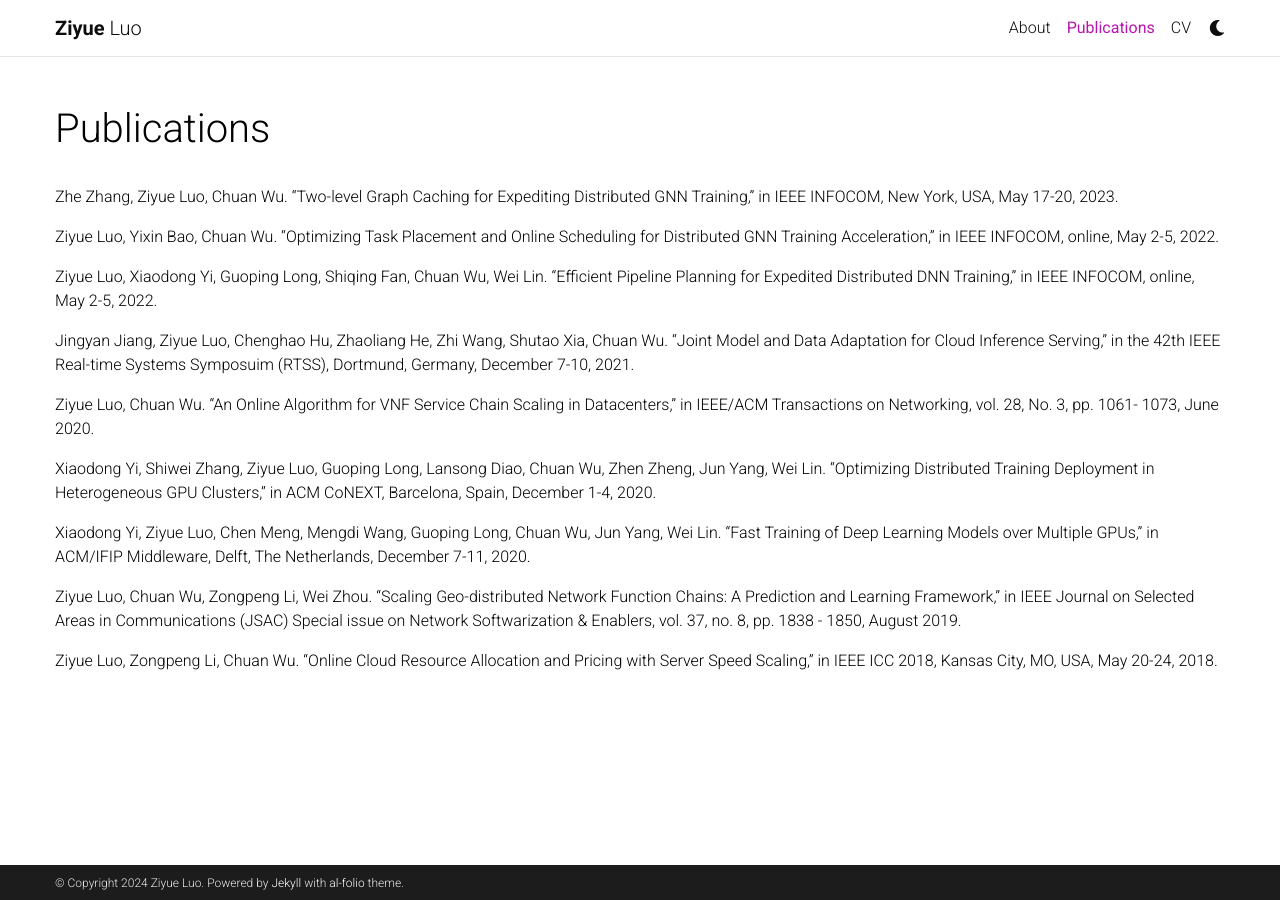
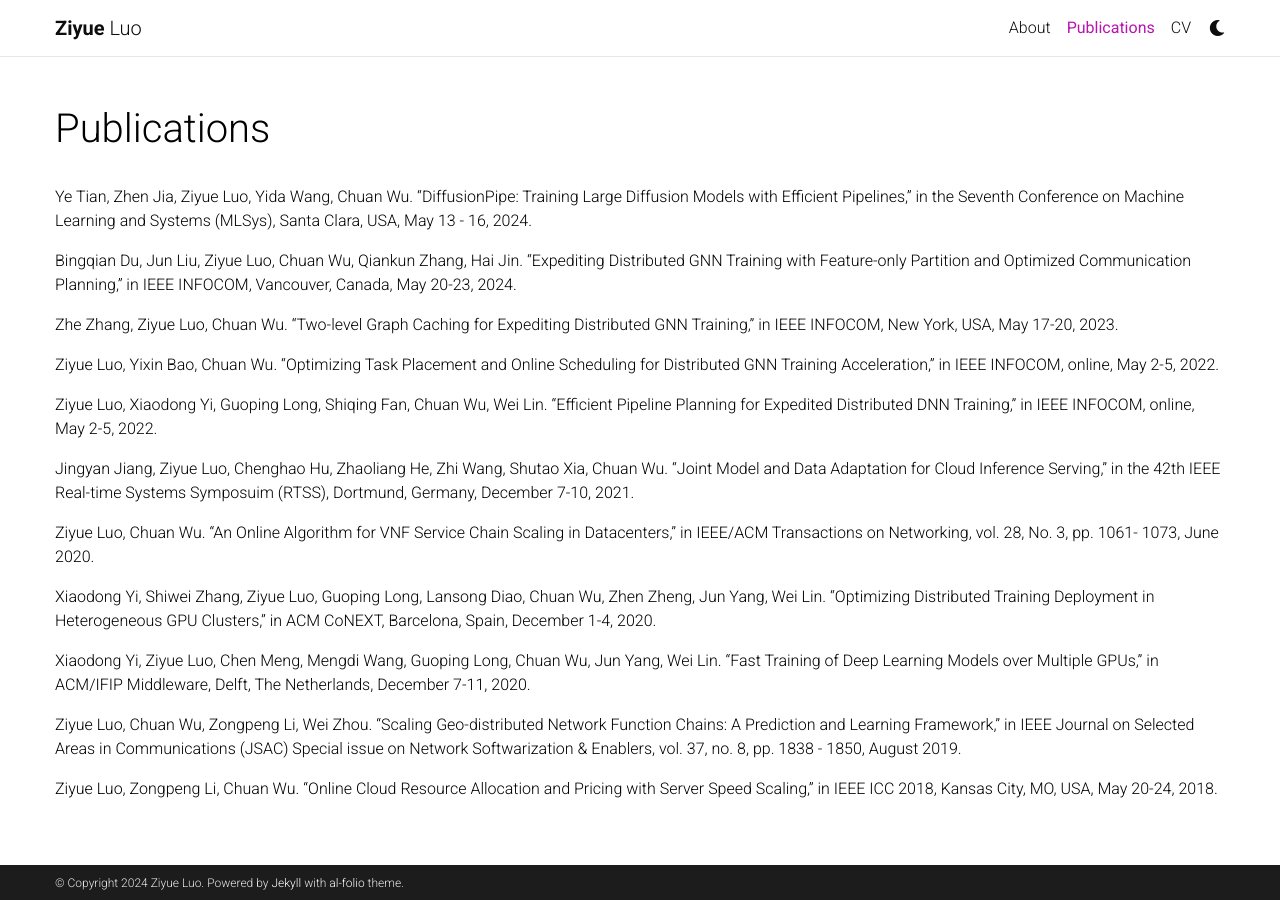
Before and after one commit to ziyueluocs/ziyueluocs.github.io, a Jekyll site: the page built from _pages/publications.md, in a window 1280 px wide. Built offline with Jekyll 4.4.1, drawn with Linux system fonts in a browser that asks for light colours; comment, search, counter and statistics services are not loaded; a style sheet for code colours, icons or effects is not loaded.

Commit message:
Add two new publications

```diff
--- a/_pages/publications.md
+++ b/_pages/publications.md
@@ -7,6 +7,10 @@ years: # [1967, 1956, 1950, 1935, 1905]
 nav: true
 nav_order: 1
 ---
+
+Ye Tian, Zhen Jia, Ziyue Luo, Yida Wang, Chuan Wu. "DiffusionPipe: Training Large Diffusion Models with Efficient Pipelines," in the Seventh Conference on Machine Learning and Systems (MLSys), Santa Clara, USA, May 13 - 16, 2024.
+
+Bingqian Du, Jun Liu, Ziyue Luo, Chuan Wu, Qiankun Zhang, Hai Jin. "Expediting Distributed GNN Training with Feature-only Partition and Optimized Communication Planning," in IEEE INFOCOM, Vancouver, Canada, May 20-23, 2024.
 
 Zhe Zhang, Ziyue Luo, Chuan Wu. "Two-level Graph Caching for Expediting Distributed GNN Training," in IEEE INFOCOM, New York, USA, May 17-20, 2023.
 
```
